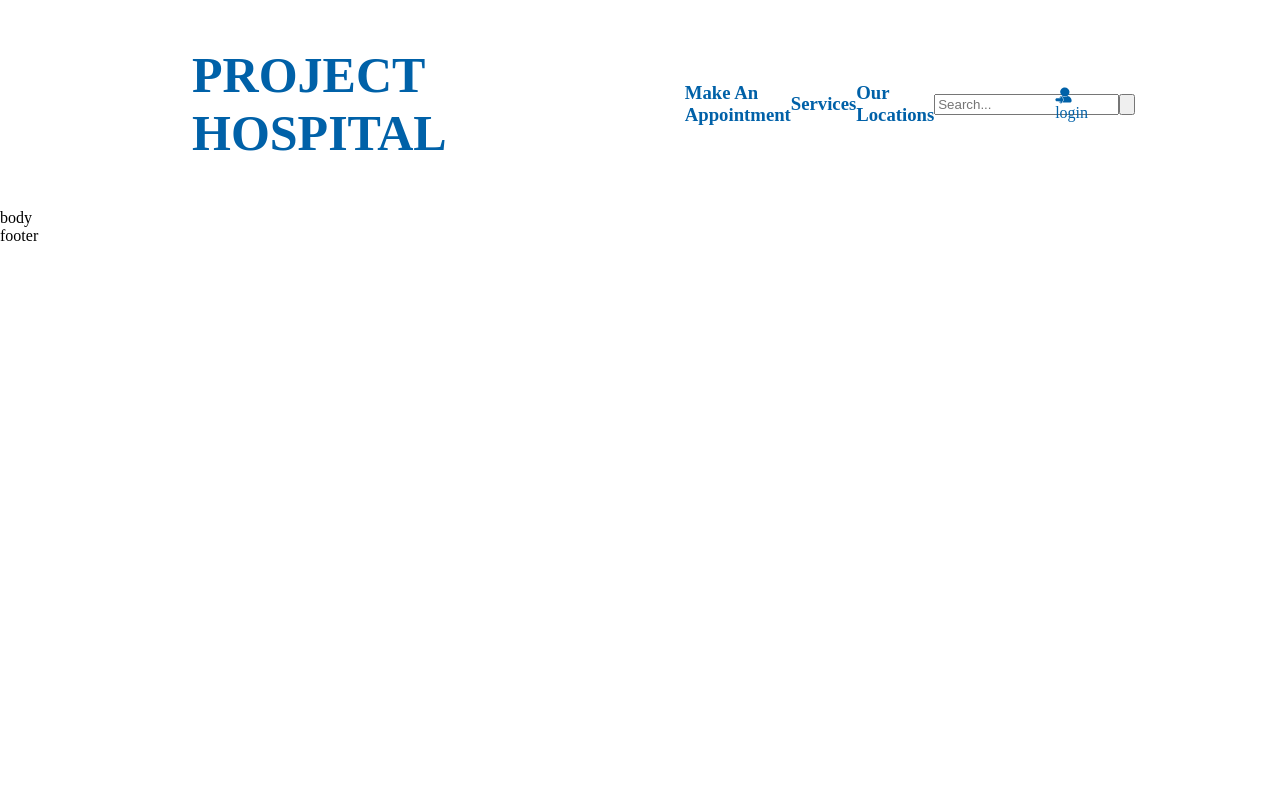
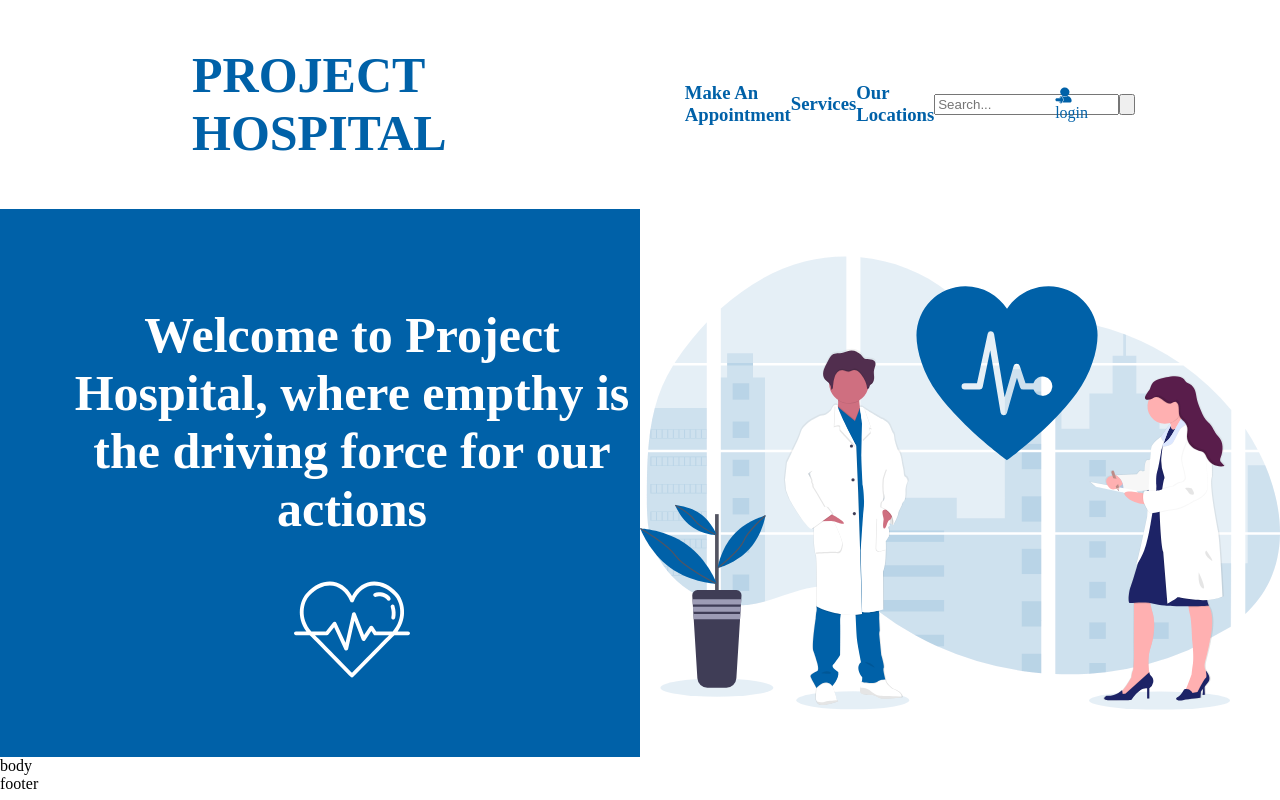
Before and after one commit to mrnguyener21/Hospital_Landing_Page_React, a React (Create React App) app: page / in a window 1280 px wide. Built offline with nearby package versions, Linux system fonts and the light colour scheme.

Commit message:
created welcome section along with basic design for welcome section

```diff
--- a/src/App.js
+++ b/src/App.js
@@ -1,5 +1,5 @@
 import React  from 'react';
-import {NavBar, Body, Footer} from './component'
+import {NavBar, Welcome, Body, Footer} from './component'
 import {navBarLinks, serviceCards, footerLinks} from './data'
 import { images } from './images';
 import styles from './App.module.css';
@@ -9,6 +9,7 @@ const App = () => {
   return (
     <div className="App">
       <NavBar navBarLinks={navBarLinks} images={images}/>
+      <Welcome images={images}/>
       <Body serviceCards={serviceCards}/>
       <Footer footerLinks={footerLinks} />
 
--- /dev/null
+++ b/src/component/Welcome/Welcome.js
@@ -0,0 +1,17 @@
+import styles from './Welcome.module.css'
+
+const Welcome = ({images:{heart, mainBodyImage}}) => {
+    return(
+<div className={styles.welcomeSection}>
+                <div className={styles.messageContainer}>
+                    <h1 className={styles.welcomeMessage}>
+                        Welcome to Project Hospital, where empthy is the driving force for our actions
+                    </h1>
+                    <img src = {heart} alt={"Heart SVG"} className={styles.welcomeMessageImage}/>
+                </div>
+                <img src = {mainBodyImage} alt={"Main Body SVG"} className={styles.welcomeImage}/>
+            </div>
+    )
+}
+
+export default Welcome
--- /dev/null
+++ b/src/component/Welcome/Welcome.module.css
@@ -0,0 +1,30 @@
+.welcomeSection{
+    margin:0%;
+    padding: 0;
+    display: flex;
+    flex-direction: row;
+}
+
+.welcomeSection:hover{
+    cursor:default;
+}
+
+.messageContainer{
+    background-color: #0061A8;
+    color: white;
+    margin: 0;
+    padding:5% 0 5% 5%;
+    width:50%;
+    font-size: 25px;
+    text-align: center;
+}
+
+.welcomeMessageImage{
+    width:20%
+}
+
+.welcomeImage{
+    border-color: orange;
+    width:50%;
+    margin: 0;
+}
--- a/src/component/index.js
+++ b/src/component/index.js
@@ -1,3 +1,4 @@
 export {default as NavBar} from './NavBar/NavBar'
+export {default as Welcome} from './Welcome/Welcome'
 export {default as Body} from './Body/Body'
 export {default as Footer} from './Footer/Footer'
```
Also changed, not shown: src/component/Body/Body.js (+4 -3 lines).
